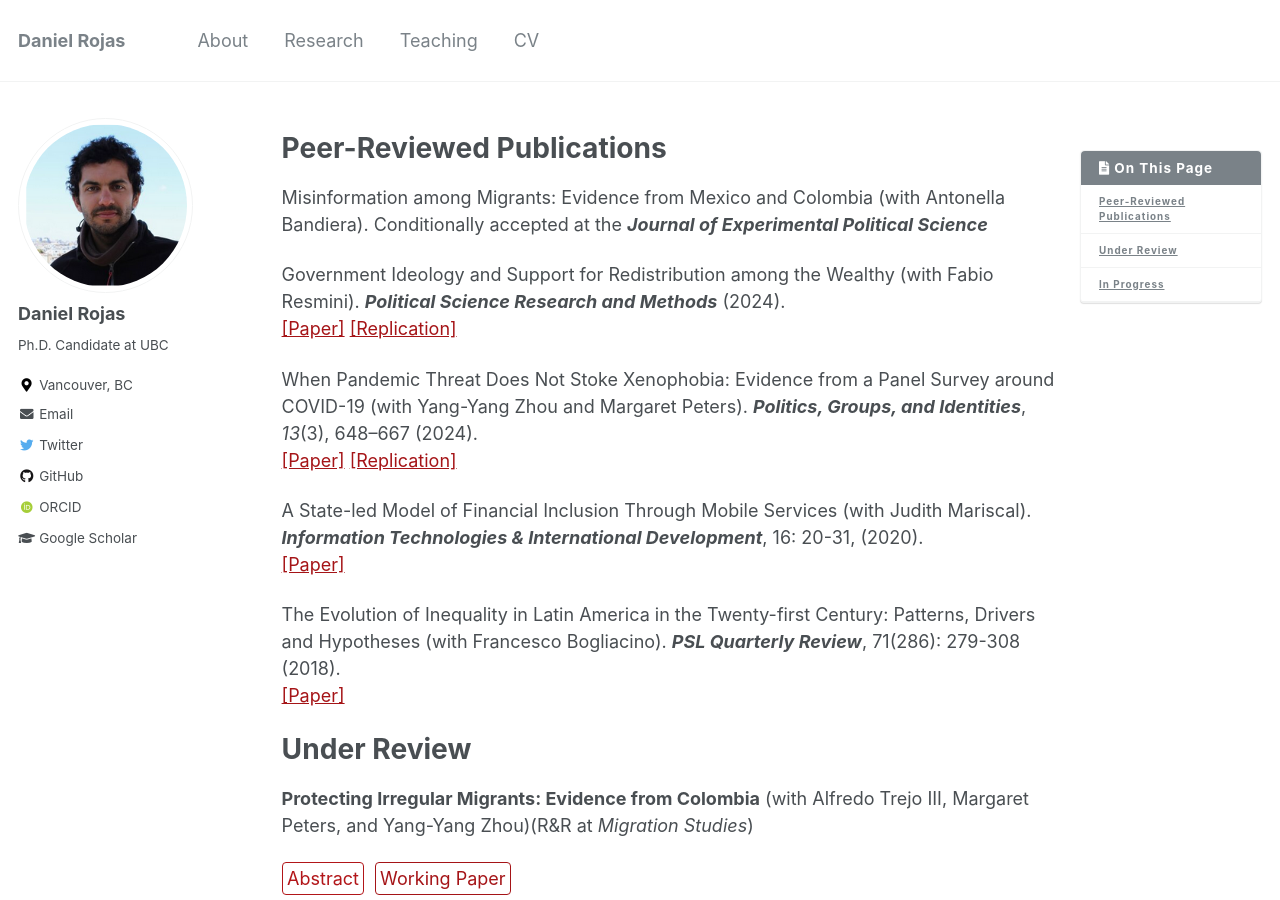
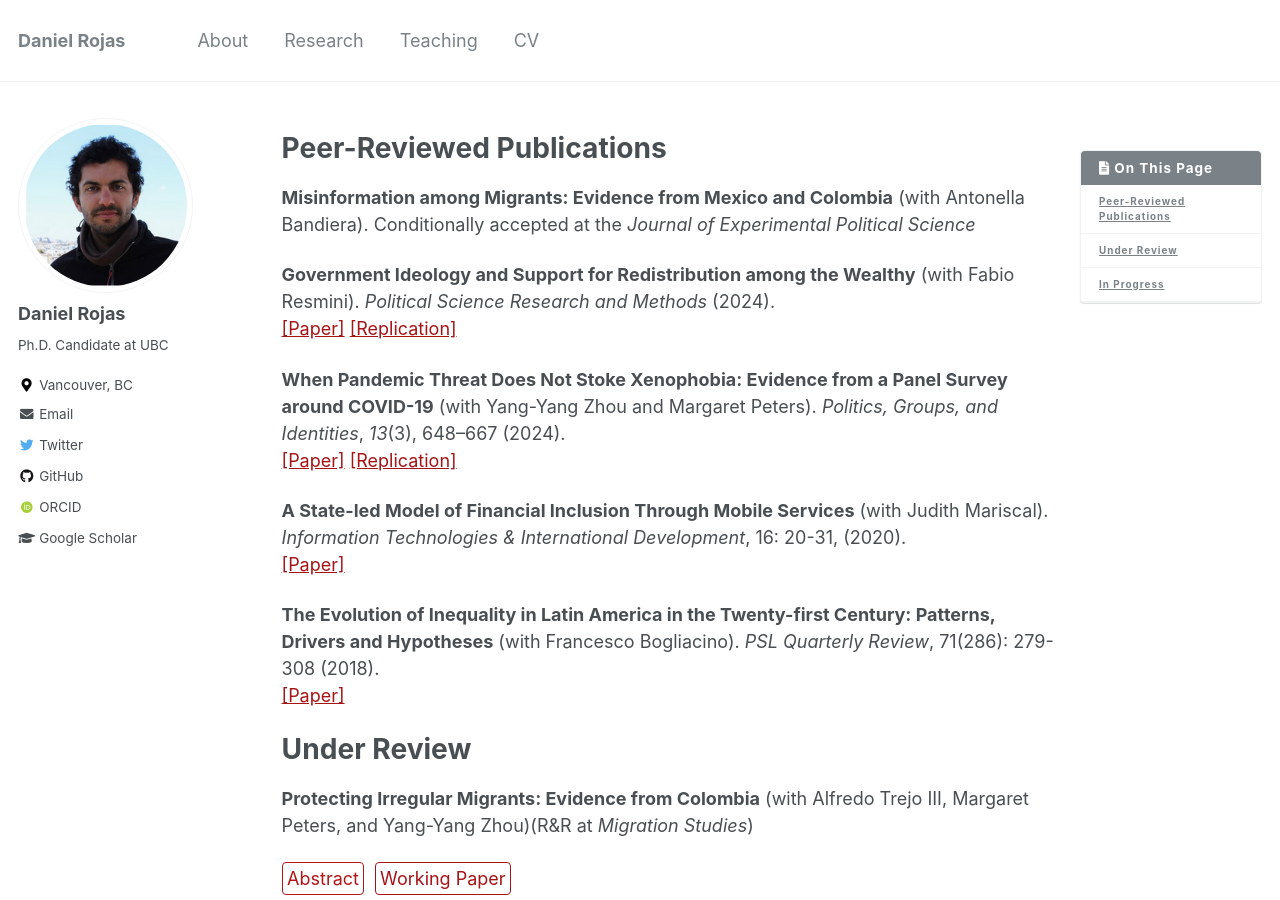
Before and after one commit to danielrojaslozano/danielrojaslozano.github.io, a Jekyll site: the page built from _pages/research.md, in a window 1280 px wide and 900 px high. Built offline with Jekyll 4.4.1, drawn with Linux system fonts in a browser that asks for light colours; some web fonts are replaced.

```diff
--- a/_pages/research.md
+++ b/_pages/research.md
@@ -48,23 +48,23 @@ details > p {
 
 # Peer-Reviewed Publications
 
-Misinformation among Migrants: Evidence from Mexico and Colombia (with Antonella Bandiera). Conditionally accepted at the ***Journal of Experimental Political Science***
+**Misinformation among Migrants: Evidence from Mexico and Colombia** (with Antonella Bandiera). Conditionally accepted at the *Journal of Experimental Political Science*
 
-Government Ideology and Support for Redistribution among the Wealthy (with Fabio Resmini). ***Political Science Research and Methods*** (2024).
+**Government Ideology and Support for Redistribution among the Wealthy** (with Fabio Resmini). *Political Science Research and Methods* (2024).
 <br />
 <a href="https://www.cambridge.org/core/journals/political-science-research-and-methods/article/government-ideology-and-support-for-redistribution-among-the-wealthy/54B11F0DCF6B742F003FD3B3D32C8F52?utm_date=20250717&utm_id=1752738709&utm_campaign=Open%20Access,RAM&utm_source=twitter&utm_medium=social&utm_content" target="_blank">[Paper]</a>
 <a href="https://dataverse.harvard.edu/dataset.xhtml?persistentId=doi:10.7910/DVN/0TMLTI" target="_blank">[Replication]</a>
 
-When Pandemic Threat Does Not Stoke Xenophobia: Evidence from a Panel Survey around COVID-19 (with Yang-Yang Zhou and Margaret Peters). ***Politics, Groups, and Identities***, *13*(3), 648–667 (2024).
+**When Pandemic Threat Does Not Stoke Xenophobia: Evidence from a Panel Survey around COVID-19** (with Yang-Yang Zhou and Margaret Peters). *Politics, Groups, and Identities*, *13*(3), 648–667 (2024).
 <br />
 <a href="https://www.tandfonline.com/doi/full/10.1080/21565503.2024.2392240" target="_blank">[Paper]</a>
 <a href="https://dataverse.harvard.edu/dataset.xhtml?persistentId=doi:10.7910/DVN/YQ9DZJ" target="_blank">[Replication]</a>
 
-A State-led Model of Financial Inclusion Through Mobile Services (with Judith Mariscal). ***Information Technologies & International Development***, 16: 20-31, (2020).
+**A State-led Model of Financial Inclusion Through Mobile Services** (with Judith Mariscal). *Information Technologies & International Development*, 16: 20-31, (2020).
 <br />
 <a href="https://itidjournal.org/index.php/itid/article/download/1748/1748-5558-1-PB.pdf" target="_blank">[Paper]</a>
 
-The Evolution of Inequality in Latin America in the Twenty-first Century: Patterns, Drivers and Hypotheses (with Francesco Bogliacino). ***PSL Quarterly Review***, 71(286): 279-308 (2018).
+**The Evolution of Inequality in Latin America in the Twenty-first Century: Patterns, Drivers and Hypotheses** (with Francesco Bogliacino). *PSL Quarterly Review*, 71(286): 279-308 (2018).
 <br />
 <a href="https://rosa.uniroma1.it/rosa04/psl_quarterly_review/article/view/14250/pdf" target="_blank">[Paper]</a>
 
```
